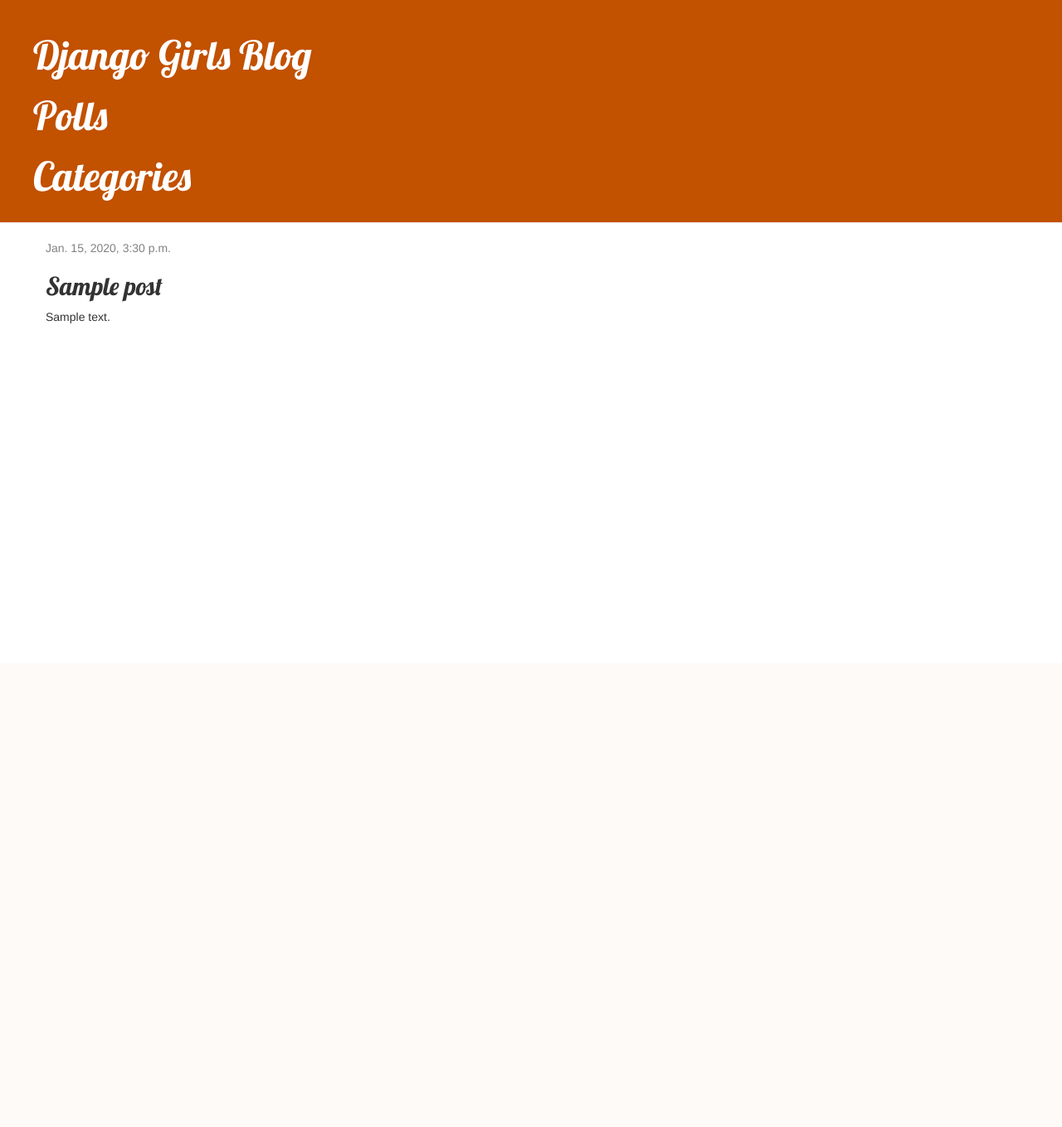
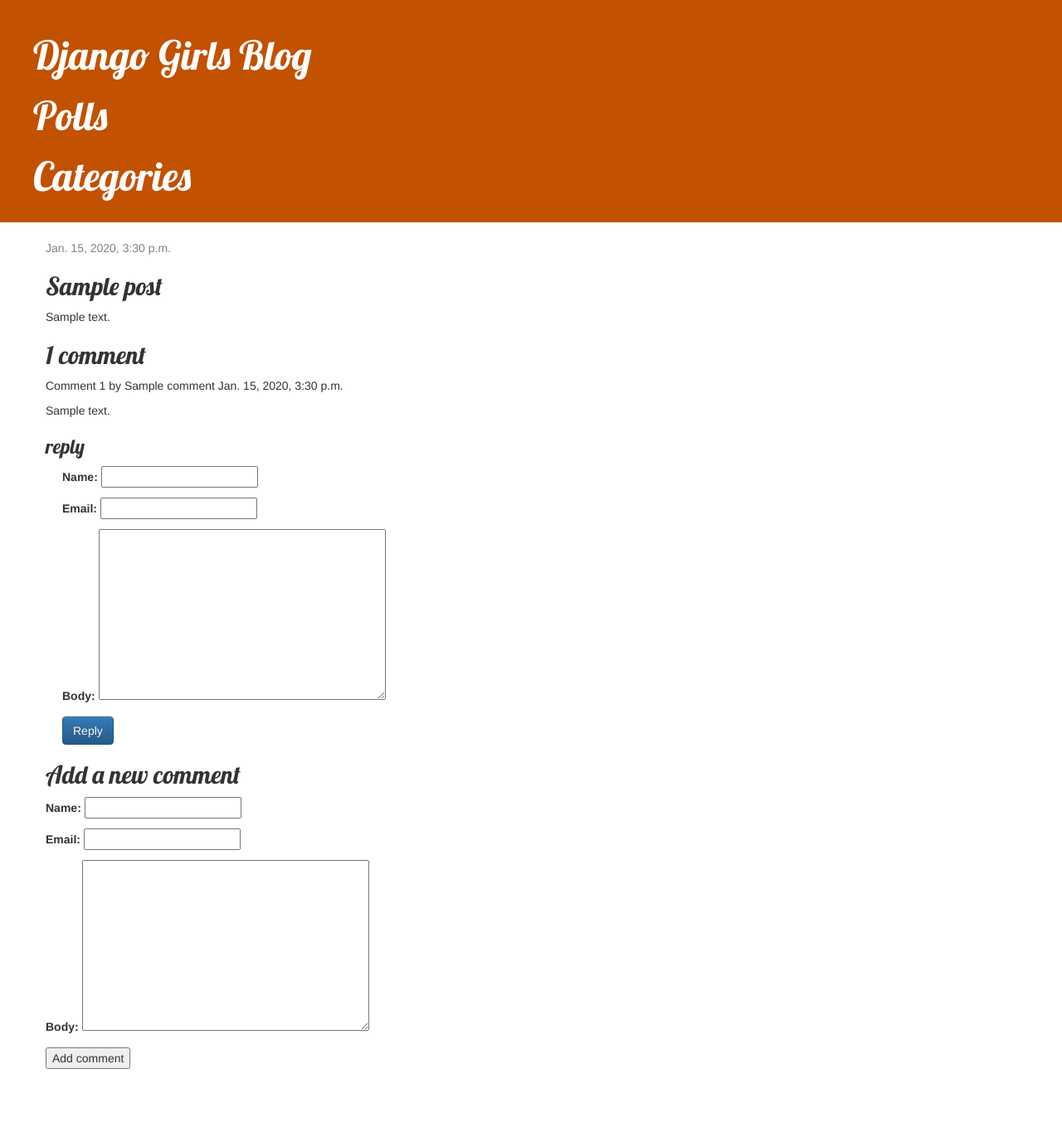
Before and after one commit to Bhanupriya08/blog, a Django app: page /post/1/ in a window 1280 px wide. Shown: the whole page at 83% size. Before the commit the page ends 390 px from the top, so only its background shows below. Run offline with Django 3.2, Linux system fonts and the light colour scheme; tables that the repository leaves empty hold one stand-in row (values such as "Sample post"); some libraries are stand-ins or nearby versions.

Commit message:
add comment to blog

```diff
--- a/blog/blog/settings.py
+++ b/blog/blog/settings.py
@@ -39,6 +39,7 @@ INSTALLED_APPS = [
     'django.contrib.staticfiles',
     'post.apps.PostConfig',
     'polls.apps.PollsConfig',
+    'taggit',
 ]
 
 MIDDLEWARE = [
--- a/blog/post/forms.py
+++ b/blog/post/forms.py
@@ -1,14 +1,17 @@
 from django import forms
 
-from .models import Post,Category
+from .models import Post,Category,Comment
 
-choices = Category.objects.all().values_list('name','name')
-choice_list = []
-for item in choices:
-    choice_list.append(item)
+
 
 class PostForm(forms.ModelForm):
 
     class Meta:
         model = Post
-        fields = ('title', 'text','category')
+        fields = ('title', 'text','category','tags')
+
+
+class CommentForm(forms.ModelForm):
+    class Meta:
+        model = Comment
+        fields = ('name','email','body')
--- a/blog/post/models.py
+++ b/blog/post/models.py
@@ -1,7 +1,8 @@
 from django.conf import settings
 from django.db import models
 from django.utils import timezone
-from django.utils.text import slugify
+from django.utils.text import slugify    #to slugify
+from taggit.managers import TaggableManager
 
 
 class Category(models.Model):
@@ -11,12 +12,6 @@ class Category(models.Model):
     parent = models.ForeignKey('self',on_delete=models.CASCADE,blank=True, null=True ,related_name='children')
 
     class Meta:
-        #enforcing that there can not be two categories under a parent with same slug
-
-        # __str__ method elaborated later in post.  use __unicode__ in place of
-
-        # __str__ if you are using python 2
-
         unique_together = ('slug', 'parent',)
         verbose_name_plural = "categories"
 
@@ -37,6 +32,7 @@ class Post(models.Model):
     category = models.ForeignKey(Category,on_delete=models.CASCADE,default='',)
     created_date = models.DateTimeField(default=timezone.now)
     published_date = models.DateTimeField(blank=True, null=True)
+    tags = TaggableManager()
 
     def publish(self):
         self.published_date = timezone.now()
@@ -44,3 +40,19 @@ class Post(models.Model):
 
     def __str__(self):
         return self.title
+
+class Comment(models.Model):
+    post = models.ForeignKey(Post,on_delete=models.CASCADE,related_name='comments')
+    name = models.CharField(max_length=80)
+    email = models.EmailField()
+    body = models.TextField()
+    created_date = models.DateTimeField(auto_now_add=True)
+    updated = models.DateTimeField(auto_now_add=True)
+    active = models.BooleanField(default=True)
+    parent = models.ForeignKey('self',on_delete=models.CASCADE,null=True, blank=True, related_name='replies')
+
+    class Meta:
+        ordering = ('created_date',)
+
+    def __str__(self):
+        return f'Comment by {self.name} on {self.post}'
--- a/blog/post/templates/post/base.html
+++ b/blog/post/templates/post/base.html
@@ -17,6 +17,7 @@
             <h1><a href="{% url 'post:category' %}">Categories</a></h1>
         </div>
 
+
         <div class="content container">
             <div class="row">
                 <div class="col-md-8">
--- a/blog/post/templates/post/post_detail.html
+++ b/blog/post/templates/post/post_detail.html
@@ -12,5 +12,54 @@
         {% endif %}
         <h2>{{ post.title }}</h2>
         <p>{{ post.text|linebreaksbr }}</p>
+
+        {% with comments.count as total_comments %}
+        <h2>
+            {{ total_comments }} comment {{ total_comments|pluralize }}
+        </h2>
+        {% endwith %}
+
+        {% for comment in comments %}
+        <div class='comment'>
+            <p class= 'info'>
+                Comment {{ forloop.counter }} by {{ comment.name }} {{ comment.created_date }}
+            </p>
+            {{ comment.body |linebreaksbr }}
+            <div style="margin-left: 20px;">
+
+            </div>
+            {% for reply in comment.replies.all %}
+                <p class="info" style="color: brown;margin-top: 10px;margin-left: 20px;"><strong>{{ reply.name }} | {{ reply.created }}</strong></p>
+                <li style="color: brown;margin-top: 10px;margin-left: 20px;">{{ reply.body }}</li>
+            {% endfor %}
+            <h3>reply</h3>
+            <div style="margin-left: 20px;">
+                <form action="." method="post">
+                    {{ comment_form.as_p }}
+                    {% csrf_token %}
+                    <!-- Hidden input for parent comment.id -->
+                    <input type="hidden" name="parent_id" value="{{ comment.id }}">
+                    <input class="btn btn-primary" type="submit" value="Reply">
+                </form>
+            </div>
+
+        </div>
+        {% empty %}
+        <p> There are no comments Yet.</p>
+        {% endfor %}
+
+
+
+        {% if new_comment %}
+        <h2>Your Comment has been added </h2>
+        {% else %}
+        <h2>Add a new comment </h2>
+        <form method="post">
+            {{ comment_form.as_p }}
+            {% csrf_token %}
+            <p><input type="submit" value='Add comment'></p>
+        </form>
+        {% endif %}
     </div>
+
 {% endblock %}
--- a/blog/post/urls.py
+++ b/blog/post/urls.py
@@ -2,10 +2,11 @@ from django.urls import path
 from . import views
 app_name='post'
 urlpatterns = [
-    path('', views.post_list, name='post_list'),
-    path('category/',views.category,name='category'),
+    path('post/<int:pk>/edit/', views.post_edit, name='post_edit'),
     path('post/new/', views.post_new, name='post_new'),
     path('post/<int:pk>/',views.post_detail,name='post_detail'),
     path('post/<str:cats>/',views.cat_post,name='cat_post'),
-    path('post/<int:pk>/edit/', views.post_edit, name='post_edit'),
+    path('tag/<slug:tag_slug>',views.post_list,name='post_list_by_tag'),
+    path('category/',views.category,name='category'),
+    path('', views.post_list, name='post_list'),
 ]
--- a/blog/post/views.py
+++ b/blog/post/views.py
@@ -1,17 +1,45 @@
 from django.shortcuts import render,get_object_or_404
 from django.utils import timezone
-from .models import Post,Category
+from .models import Post,Category,Comment
 from django.shortcuts import redirect
-from .forms import PostForm
+from .forms import PostForm, CommentForm
+from taggit.models import Tag
 
 # Create your views here.
-def post_list(request):
+def post_list(request,tag_slug=None):
     posts = Post.objects.filter(published_date__lte=timezone.now()).order_by('-published_date')
-    return render(request, 'post/post_list.html', {"posts":posts})
+    tag = None
+    if tag_slug :
+        tag = get_object_or_404(Tag,slug = tag_slug)
+        posts = posts.filter(tags__in=[tag])
+    return render(request, 'post/post_list.html', {"posts":posts,"tag":tag})
 
 def post_detail(request,pk):
     post = get_object_or_404(Post, pk=pk)
-    return render(request, 'post/post_detail.html', {'post': post})
+    comments = post.comments.filter(active=True,parent__isnull=True)
+    new_comment = None
+    if request.method =='POST':
+        comment_form = CommentForm(request.POST)
+        if comment_form.is_valid():
+            parent_obj = None
+            try:
+                parent_id = int(request.POST.get('parent_id'))
+            except:
+                parent_id = None
+            if parent_id:
+                parent_obj = Comment.objects.get(id=parent_id)
+                if parent_obj:
+                    replay_comment = comment_form.save(commit=False)
+                    replay_comment.parent = parent_obj
+
+
+            new_comment = comment_form.save(commit=False)
+            new_comment.post = post
+            new_comment.save()
+    else:
+        comment_form = CommentForm()
+    return render(request, 'post/post_detail.html',
+                    {'post': post,"comment_form":comment_form,'new_comment':new_comment,'comments':comments})
 
 
 
@@ -24,6 +52,7 @@ def post_new(request):
             post.author = request.user
             post.published_date = timezone.now()
             post.save()
+            form.save_m2m()             #to save tags
             return redirect('post:post_detail', pk=post.pk)
     else:
         form = PostForm()
@@ -39,6 +68,7 @@ def post_edit(request, pk):
             post.author = request.user
             post.published_date = timezone.now()
             post.save()
+            form.save_m2m()             #to save tags
             return redirect('post:post_detail', pk=post.pk)
     else:
         form = PostForm(instance=post)
```
Also changed, not shown: blog/post/admin.py (+8 -1 lines), blog/post/templates/post/post_list.html (+15 -1 lines), blog/post/migrations/0004_auto_20210216_1018.py (added), blog/post/migrations/0005_comment.py (added), blog/post/migrations/0006_comment_parent.py (added), blog/post/static/post/post.css (line endings or trailing spaces).
